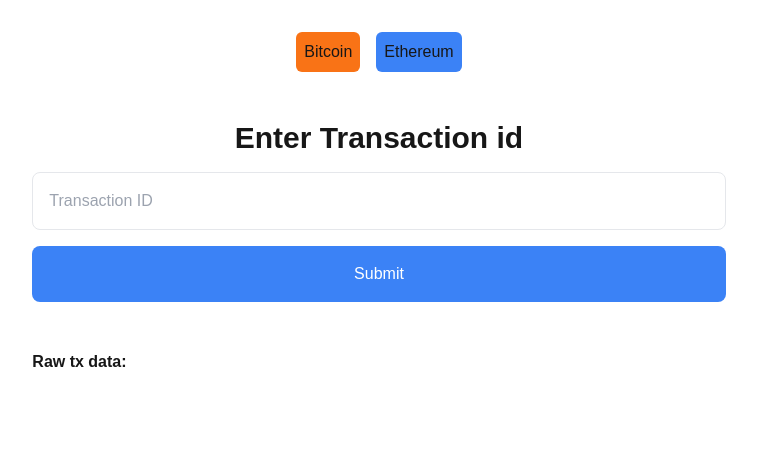
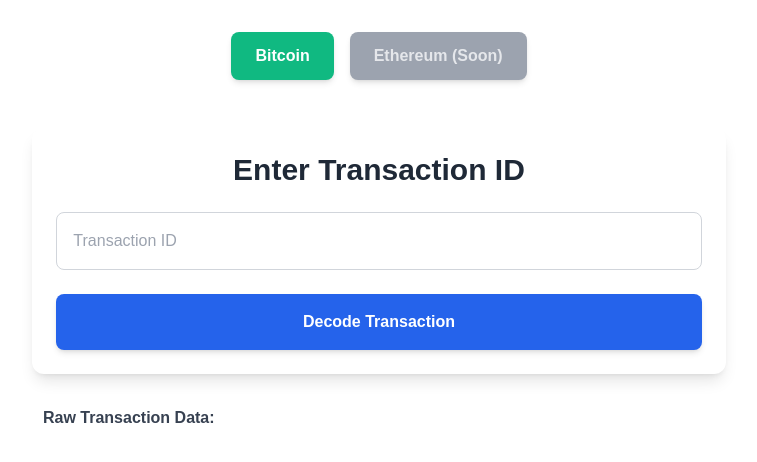
Before and after one commit to AydinTuna/raw-transaction-parser, a Next.js app: page /bitcoin in a window 1280 px wide. Shown: the top 462 px of the page, without its empty margins (261-1018 px from the left). Built offline with nearby package versions, Linux system fonts and the light colour scheme.

Commit message:
Add SegWit and coinbase checks to Transaction class; enhance transaction parsing and UI

```diff
--- a/app/bitcoin/page.tsx
+++ b/app/bitcoin/page.tsx
@@ -1,5 +1,6 @@
 "use client"
 import { Transaction } from "@/classes";
+import RawTransaction from "@/components/RawTransaction";
 import useSessionStorage from "@/hooks/useSessionStorage";
 import { formatHexBytes } from "@/utils";
 import { parseRawTx } from "@/utils/parseRawTx";
@@ -9,9 +10,15 @@
     const [rawTxData, setRawTxData] = useState("");
     const [txId, setTxId] = useState("");
     const [loading, setLoading] = useState(false);
-    const [transaction, setTransaction] = useState<Transaction>();
+    const [transaction, setTransaction] = useState<Transaction | null>(null);
     const txIdSession = useSessionStorage('txId');
-    const rawTxDataSession = useSessionStorage('rawTxData');
+    const rawTxDataSession = useSessionStorage('rawTxDataJson');
+
+    // Function to restore the class instance from session storage
+    const restoreTransaction = (data: string) => {
+        const parsedData = JSON.parse(data);
+        return Object.assign(new Transaction(), parsedData);
+    }
 
     function handleFormSubmit(event: React.FormEvent<HTMLFormElement>) {
         event.preventDefault();
@@ -21,8 +28,7 @@
         const transactionId = formData.get('txId') as string;
         setTxId(transactionId);
 
-        if (txId) {
-            console.log(txId);
+        if (transactionId) {
             // Call the API to get the transaction details
             fetch(`/api/bitcoin/${transactionId}`)
                 .then((response) => response.json())
@@ -33,40 +39,51 @@
                         console.log("No data found");
                         return;
                     }
+
                     const parsedTransaction = parseRawTx(data.rawData);
                     setTransaction(parsedTransaction);
+
                     const formattedHexBytes = formatHexBytes(parsedTransaction);
                     setRawTxData(formattedHexBytes);
-                    sessionStorage.setItem('rawTxData', formattedHexBytes);
-                    sessionStorage.setItem('txId', txId);
+                    sessionStorage.setItem('rawTxDataJson', JSON.stringify(parsedTransaction));
+                    sessionStorage.setItem('txId', transactionId);
                 }).catch((error) => {
                     console.error(error);
                     setLoading(false);
                 });
         } else setLoading(false);
     }
+
+    const parsedTransaction = rawTxDataSession ? restoreTransaction(rawTxDataSession) : null;
+
     return (
         <div className="flex flex-col items-center justify-start w-full p-8 sm:p-20 sm:pt-8">
-            <form className="flex flex-col w-full text-center pb-12 gap-4" onSubmit={handleFormSubmit}>
-                <h1 className="text-3xl font-bold">Enter Transaction id</h1>
-                <input type="text" name="txId" className="w-full p-4 border border-gray-200 rounded-lg" placeholder="Transaction ID" id="txId" defaultValue={txIdSession || ""} />
-                <button type="submit" className="w-full p-4 bg-blue-500 text-white rounded-lg">Submit</button>
+            <form className="flex flex-col w-full bg-white shadow-lg rounded-xl p-6 space-y-6" onSubmit={handleFormSubmit}>
+                <h1 className="text-3xl font-bold text-center text-gray-800">Enter Transaction ID</h1>
+                <input
+                    type="text"
+                    name="txId"
+                    id="txId"
+                    className="w-full p-4 border border-gray-300 rounded-lg focus:outline-none focus:ring-2 focus:ring-blue-500 focus:border-blue-500 transition-all"
+                    placeholder="Transaction ID"
+                    defaultValue={txIdSession || ""}
+                />
+                <button
+                    type="submit"
+                    className="w-full p-4 bg-blue-600 text-white rounded-lg font-semibold shadow-md hover:bg-blue-700 active:scale-95 transition-all duration-300">
+                    Decode Transaction
+                </button>
             </form>
-            <p className="font-bold w-full text-start mb-2">Raw tx data:</p>
-            {loading && <p className="text-black mt-4 font-bold">Loading...</p>}
-            {transaction && !loading ? (
-                <pre className="whitespace-pre-wrap break-all p-4 bg-gray-100 rounded-lg shadow-lg">
-                    <code>
-                        {formatHexBytes(transaction as Transaction)}
-                    </code>
-                </pre>
-            ) : (rawTxDataSession || rawTxData) && !loading ? (
-                <pre className="whitespace-pre-wrap break-all p-4 bg-gray-100 rounded-lg shadow-lg">
-                    <code>
-                        {rawTxDataSession || rawTxData}
-                    </code>
-                </pre>
-            ) : null}
+
+            <div className="w-full max-w-2xl mt-8">
+                <p className="font-bold w-full text-start mb-2 text-gray-700">Raw Transaction Data:</p>
+                {loading && <p className="text-black mt-4 font-bold w-full text-center">Loading...</p>}
+                {transaction && !loading ? (
+                    <RawTransaction rawTxDataJson={transaction} />
+                ) : (parsedTransaction || rawTxDataSession || rawTxData) && !loading ? (
+                    <RawTransaction rawTxDataJson={parsedTransaction || JSON.parse(rawTxDataSession)} />
+                ) : null}
+            </div>
         </div>
-    )
+    );
 }
--- a/components/Navigation.tsx
+++ b/components/Navigation.tsx
@@ -3,12 +3,16 @@
 export default function Navigation() {
     return (
         <div className="w-full flex justify-center gap-4 p-4 pt-8">
-            <Link className="bg-orange-500 p-2 rounded-md" href="/bitcoin">
-                <button>Bitcoin</button>
+            <Link href="/bitcoin">
+                <button className="px-6 py-3 bg-emerald-500 text-white rounded-lg font-semibold shadow-md hover:bg-emerald-600 transition-all duration-300">
+                    Bitcoin
+                </button>
             </Link>
-            <Link className="bg-blue-500 p-2 rounded-md" href="/ethereum">
-                <button>Ethereum</button>
-            </Link>
+            <button
+                disabled
+                className="px-6 py-3 bg-gray-400 text-gray-200 rounded-lg font-semibold shadow-md cursor-not-allowed">
+                Ethereum (Soon)
+            </button>
         </div>
     )
 }
--- /dev/null
+++ b/components/RawTransaction.tsx
@@ -0,0 +1,131 @@
+import { Transaction } from "@/classes";
+
+export default function RawTransaction({ rawTxDataJson }: { rawTxDataJson: Transaction }) {
+    return (
+        <div className="p-4 bg-gray-100 rounded-lg border border-red-300 shadow-lg font-mono text-sm">
+            <div className="flex space-x-4 mb-4 w-max">
+                {rawTxDataJson.isSegWit() && (
+                    <div className="py-2 px-4 rounded-full font-bold bg-red-100 shadow-sm shadow-red-300 flex-1 cursor-pointer">
+                        <span className="text-red-500">
+                            SegWit
+                        </span>
+                    </div>
+                )}
+
+                {rawTxDataJson.isCoinbase() && (
+                    <div className="py-2 px-4 rounded-full font-bold bg-green-100 shadow-sm shadow-green-300 flex-1 cursor-pointer">
+                        <span className="text-green-500">
+                            Coinbase
+                        </span>
+                    </div>
+                )}
+
+                {!rawTxDataJson.isSegWit() && (
+                    <div className="py-2 px-4 rounded-full font-bold bg-gray-200 shadow-sm shadow-gray-400 flex-1 cursor-pointer">
+                        <span className="text-gray-700">
+                            Legacy Transaction
+                        </span>
+                    </div>
+                )}
+            </div>
+
+
+            <div>
+                <span className="text-blue-600 font-bold">Version:</span>{" "}
+                <span className="text-gray-800">{rawTxDataJson.version}</span>
+            </div>
+
+            <div className="mt-2">
+                <span className="text-red-600 font-bold">Marker:</span>{" "}
+                <span className="text-gray-800">{rawTxDataJson.marker}</span>
+            </div>
+
+            <div className="mt-2">
+                <span className="text-purple-600 font-bold">Flag:</span>{" "}
+                <span className="text-gray-800">{rawTxDataJson.flag}</span>
+            </div>
+
+            <div className="mt-4 text-lg font-bold">Inputs:</div>
+            <div>
+                <span className="text-blue-400 font-bold">InputCount:</span>{" "}
+                <span className="text-gray-800 break-all">{rawTxDataJson.inputCount}</span>
+            </div>
+            {rawTxDataJson.inputs.map((input, index) => (
+                <div key={index} className="ml-4 border-l-4 border-blue-500 pl-2 mt-2">
+                    <div>
+                        <span className="text-green-600 font-bold">TxID:</span>{" "}
+                        <span className="text-gray-800 break-all">{input.txid}</span>
+                    </div>
+                    <div>
+                        <span className="text-orange-600 font-bold">Vout:</span>{" "}
+                        <span className="text-gray-800">{input.vout}</span>
+                    </div>
+                    <div>
+                        <span className="text-indigo-600 font-bold">ScriptSigSize:</span>{" "}
+                        <span className="text-gray-800 break-all">{input.scriptSigSize}</span>
+                    </div>
+                    <div>
+                        <span className="text-indigo-600 font-bold">ScriptSig:</span>{" "}
+                        <span className="text-gray-800 break-all">{input.scriptSig?.hex || "-"}</span>
+                    </div>
+                    <div>
+                        <span className="text-pink-600 font-bold">Sequence:</span>{" "}
+                        <span className="text-gray-800">{input.sequence}</span>
+                    </div>
+                </div>
+            ))}
+
+            <div className="mt-4 text-lg font-bold">Outputs:</div>
+            <div>
+                <span className="text-blue-400 font-bold">OutputCount:</span>{" "}
+                <span className="text-gray-800 break-all">{rawTxDataJson.outputCount}</span>
+            </div>
+            {rawTxDataJson.outputs.map((output, index) => (
+                <div key={index} className="ml-4 border-l-4 border-green-500 pl-2 mt-2">
+
+                    <div>
+                        <span className="text-yellow-600 font-bold">Amount:</span>{" "}
+                        <span className="text-gray-800">{output.amount}</span>
+                    </div>
+                    <div>
+                        <span className="text-blue-600 font-bold">ScriptPubKeySize:</span>{" "}
+                        <span className="text-gray-800 break-all">{output.scriptPubKeySize}</span>
+                    </div>
+                    <div>
+                        <span className="text-blue-600 font-bold">ScriptPubKey:</span>{" "}
+                        <span className="text-gray-800 break-all">{output.scriptPubKey?.hex || "-"}</span>
+                    </div>
+                </div>
+            ))}
+
+            {rawTxDataJson.witnesses && (
+                <div className="mt-4 text-lg font-bold">Witnesses:</div>
+            )}
+
+
+            {rawTxDataJson.witnesses?.map((witness, index) => (
+                <div key={index} className="ml-4 border-l-4 border-purple-500 pl-2 mt-2">
+                    <div>
+                        <span className="text-blue-400 font-bold">StackItemCount:</span>{" "}
+                        <span className="text-gray-800 break-all">{witness.stackItemCount}</span>
+                    </div>
+                    {witness.stackItems.map((stack, i) => (
+                        <div key={i}>
+                            <span className="text-gray-800 break-all">{stack.item}</span>{" "}
+                            <span className="text-red-500">(Size: {stack.size})</span>
+                        </div>
+                    ))}
+                </div>
+            ))}
+
+            <div className="mt-4">
+                <span className="text-gray-600 font-bold">Locktime:</span>{" "}
+                <span className="text-gray-800">{rawTxDataJson.locktime}</span>
+            </div>
+            <div className="mt-4 px-4 py-2 bg-white rounded-lg shadow-inner">
+                <span className="text-gray-600 font-bold">Total Byte Size:</span>{" "}
+                <span className="text-red-500">{rawTxDataJson.totalRawTxDataByteSize}</span>
+            </div>
+        </div>
+    );
+}
--- a/utils/parseRawTx.ts
+++ b/utils/parseRawTx.ts
@@ -2,7 +2,7 @@
 import { Input, Output, StackItem, Transaction, Witness } from "@/classes";
 
 export function parseRawTx(rawTxData: string) {
-    // Check if SegWit (marker = 00, flag = 01)
+    // Check if SegWit (marker = 00, flag >= 01)
     let marker = getBytesOfHex(rawTxData, 4, 1);
     let flag = getBytesOfHex(rawTxData, 5, 1);
     let isSegWit = parseInt(marker, 16) === parseInt("00", 16) && parseInt(flag, 16) >= parseInt("01", 16);
@@ -67,6 +67,7 @@
 
     totalRawTxDataByteSize += 4;
     const txDataHash = convertToBigEndian(hash(rawTxDataBuild));
+    transaction.totalRawTxDataByteSize = totalRawTxDataByteSize;
 
     console.log("******************************************************");
     console.log("Total Raw Tx Data Byte Size: ", totalRawTxDataByteSize);
```
Also changed, not shown: classes/index.ts (+8 -0 lines).
